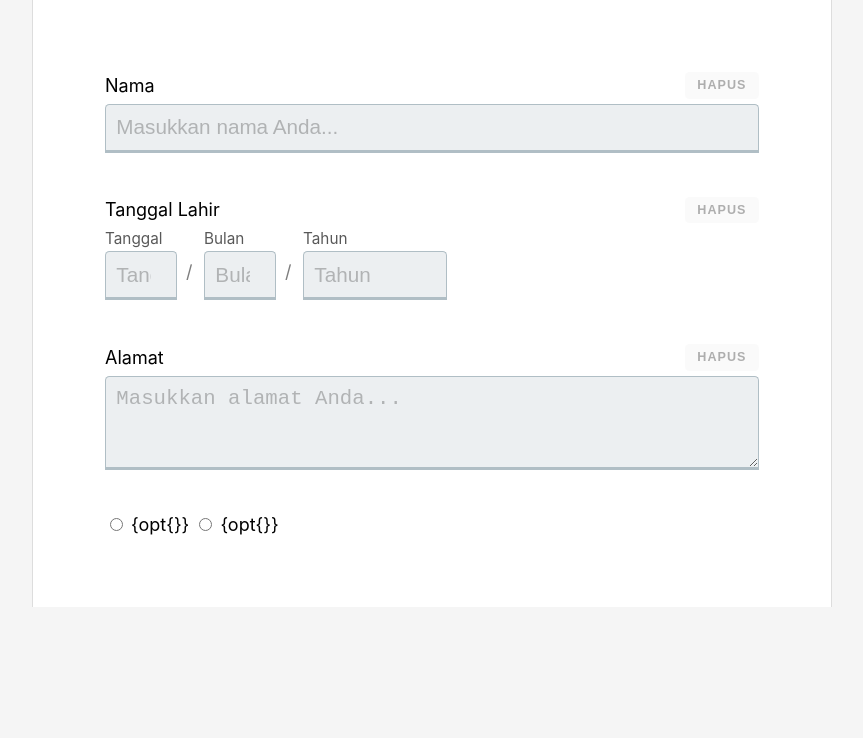
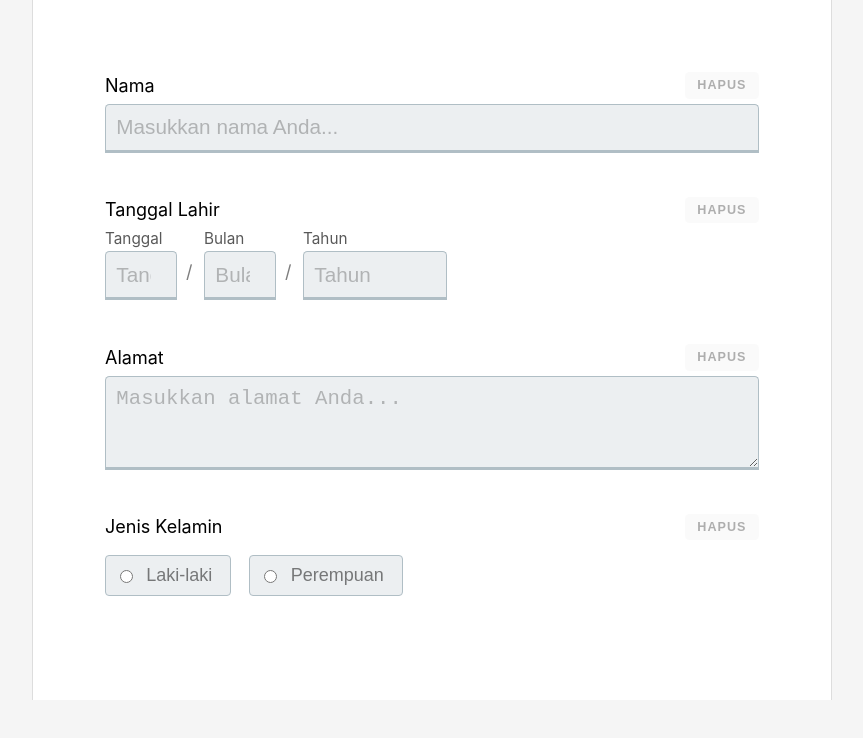
Before and after one commit to adrianpdm/JFE_ITDEV, a Vue app: page / in a window 1280 px wide. Shown: the top 738 px of the page, without its empty margins (208-1071 px from the left). Built offline with nearby package versions, Linux system fonts and the light colour scheme.

Commit message:
validation and model

```diff
--- a/src/components/XRadioButtons.vue
+++ b/src/components/XRadioButtons.vue
@@ -1,18 +1,44 @@
 <template>
-  <div class="x-radio__buttons">
-    <template v-for="(opt, index) in options">
-      <input type="radio"
-             :name="name"
-             :key="`radio:${index}`">
-      <label :key="`label:${index}`">
-        {opt{}}
+  <div class="x-radio-buttons">
+    <div class="x-base__input-header">
+      <label class="x-base__label">
+        {{label}}
       </label>
-    </template>
+      <button class="x-base__btn-clear"
+              :disabled="!mValue"
+              @click="onClear">
+        Hapus
+      </button>
+    </div>
+    <div class="x-radio-buttons__container">
+      <button class="x-radio-buttons__btn"
+              v-for="(opt, index) in options"
+              :key="index"
+              :active="opt === mValue"
+              :error="!!errorMsg"
+              @click.capture="mValue = opt">
+        <input type="radio"
+               :name="name"
+               :value="opt"
+               v-model="mValue">
+        <label>
+          {{opt}}
+        </label>
+      </button>
+    </div>
+    <p class="x-base__hint"
+       :active="!!errorMsg">
+      {{errorMsg}}
+    </p>
   </div>
 </template>
 
 <script>
 export default {
+  model: {
+    prop: 'value',
+    event: 'input'
+  },
   props: {
     label: {
       type: String
@@ -34,9 +60,85 @@ export default {
       errorMsg: null,
       isFocused: false
     }
+  },
+  methods: {
+    validate() {
+      if (!this.mValue) {
+        this.errorMsg = `${this.label} harus diisi`
+        this.isFocused = true
+      } else {
+        this.errorMsg = null
+        this.isFocused = false
+      }
+    },
+    onClear() {
+      this.mValue = null
+    },
+    emitChange(){
+      this.$emit('input', this.mValue)
+    }
+  },
+  watch: {
+    value: {
+      immediate: true,
+      handler(v) {
+        this.mValue = v
+      }
+    },
+    mValue: {
+      immediate: false,
+      handler(v) {
+        this.emitChange()
+        this.validate()
+      }
+    }
   }
 }
 </script>
 
-<style>
+<style lang="scss" scoped>
+.x-radio-buttons {
+  font-size: 1rem;
+
+  &__container {
+    min-height: 3rem;
+    padding: 0.5em 0;
+  }
+
+  &__btn {
+    display: inline-flex;
+    align-items: center;
+    padding: 0.5em 1em 0.5em 0.5em;
+    border: 1px solid var(--input-border-color);
+    border-radius: 4px;
+
+    font-size: 1em;
+
+    background-color: var(--input-bg-color);
+    color: rgba(0, 0, 0, 0.5);
+
+    > input[type="radio"] {
+      margin-right: 1em;
+    }
+
+    &,
+    & > * {
+      cursor: pointer;
+    }
+
+    &[active] {
+      background-color:var(--input-border-active-color);
+      color: white;
+    }
+
+    &[error]{
+      border-width: 2px;
+      border-color: rgba(255, 23, 68, 1) !important;
+    }
+  }
+
+  &__btn + &__btn {
+    margin-left: 1em;
+  }
+}
 </style>
```
